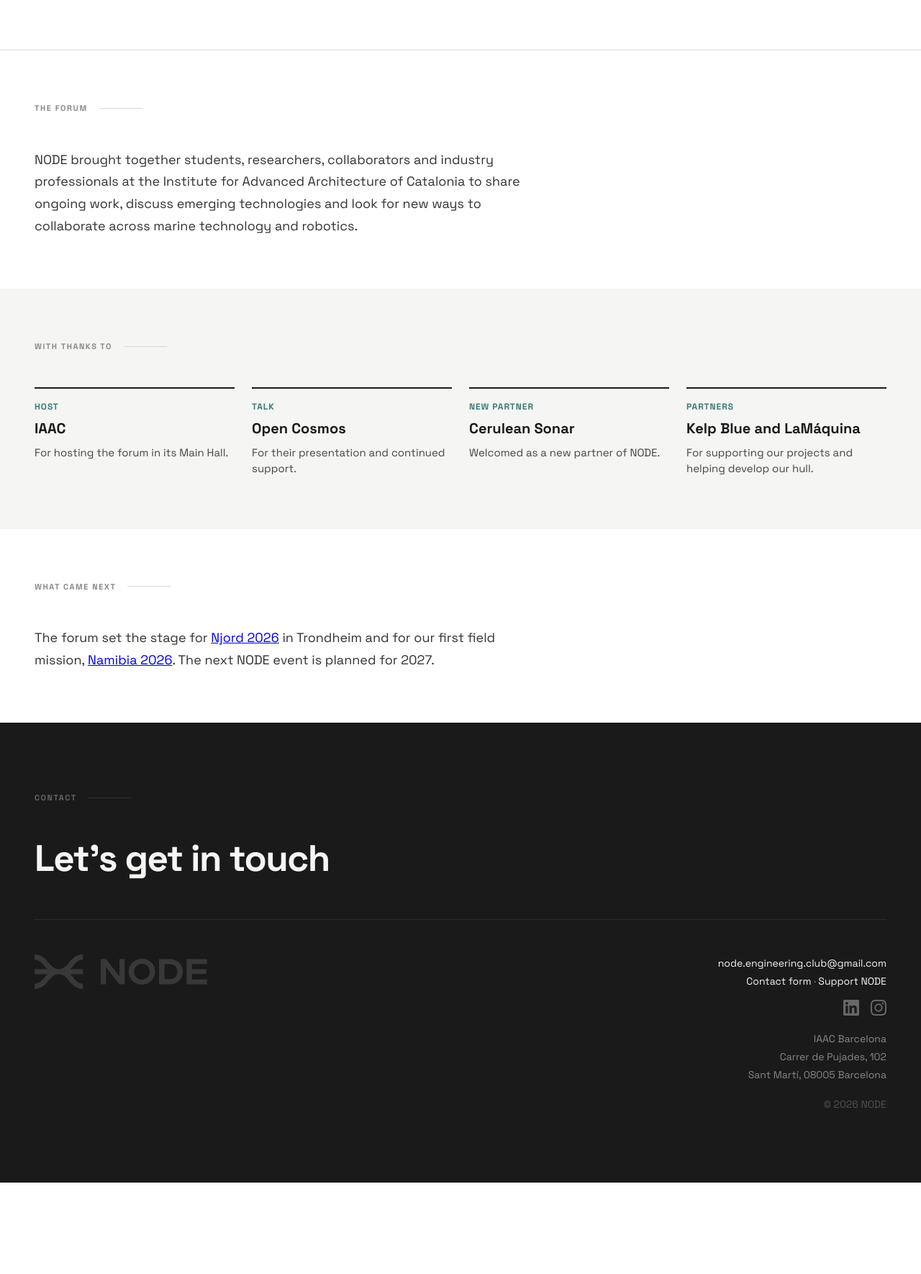
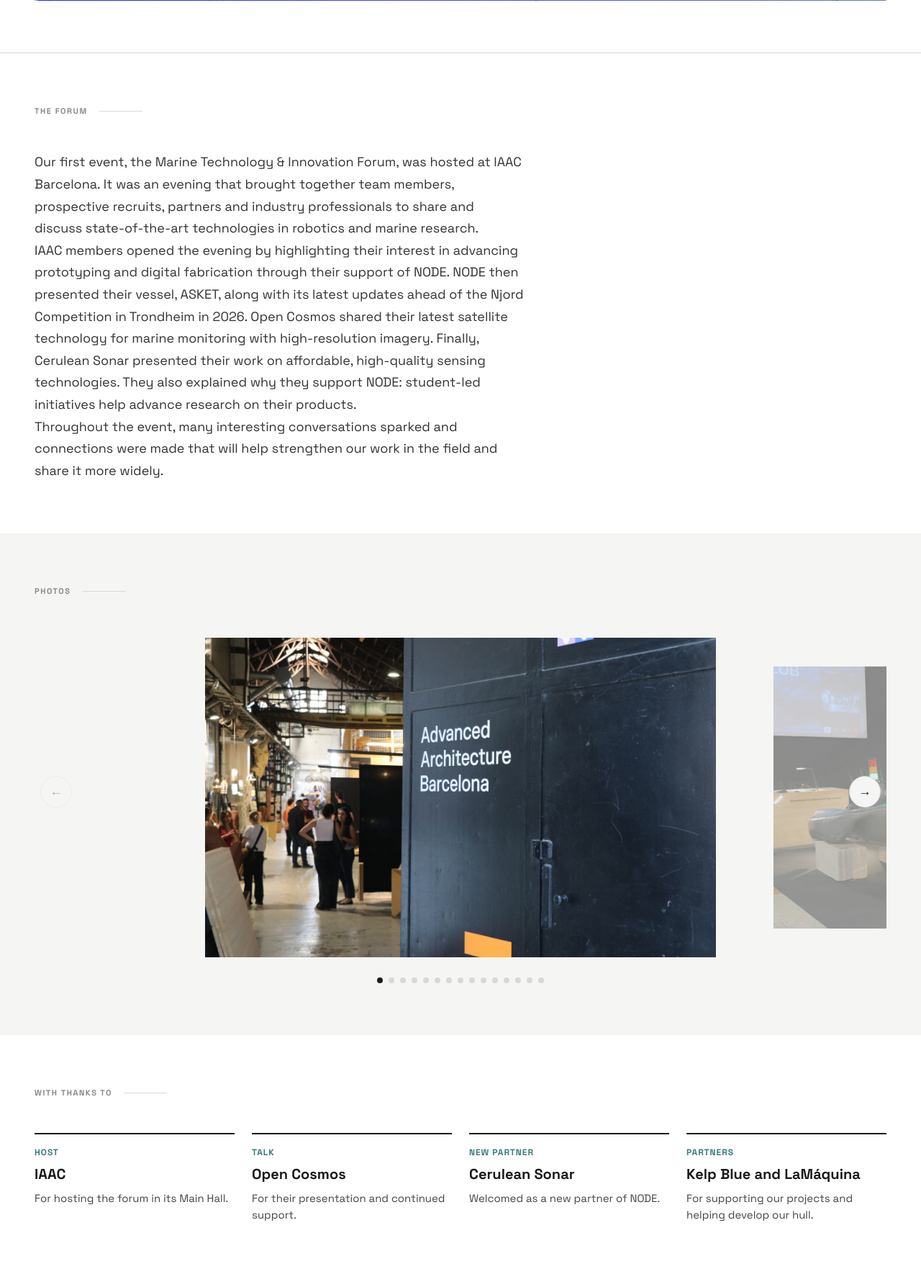
Before and after one commit to franferlopes/node-collective, a Node server app: page /missions/marine-tech-forum-2026 in a window 1280 px wide. Shown: the part 1211-2981 px from the top of the page at 72% size. Before the commit the page ends 2854 px from the top, so only its background shows below. Run offline with Node 20, Linux system fonts and the light colour scheme.

Commit message:
Forum 2026 page: Belén's write-up, event photos carousel, 2027 edition contact note
Co-Authored-By: Claude Opus 5.5 <noreply@anthropic.com>

```diff
--- a/views/missions/forum-2026.ejs
+++ b/views/missions/forum-2026.ejs
@@ -26,7 +26,7 @@
         <div><dt>Hosted by</dt><dd>NODE Engineering Club</dd></div>
       </dl>
       <figure class="mission-cover">
-        <img src="/images/missions/forum/marine-tech-forum-2026.jpg" alt="Poster for the Marine Technology and Innovation Forum 2026, 21 May, 18:30 at IAAC Main Hall, with partner logos">
+        <img src="/images/missions/forum/forum-iaac-weekly.jpg" alt="Marine Technology and Innovation Forum 2026 banner: 21 May, 18:30 at IAAC Main Hall, with partner logos">
       </figure>
     </div>
   </section>
@@ -34,11 +34,41 @@
   <section class="mission-section">
     <div class="mission-section-inner">
       <div class="section-label">The forum</div>
-      <p class="mission-text">NODE brought together students, researchers, collaborators and industry professionals at the Institute for Advanced Architecture of Catalonia to share ongoing work, discuss emerging technologies and look for new ways to collaborate across marine technology and robotics.</p>
+      <p class="mission-text">Our first event, the Marine Technology &amp; Innovation Forum, was hosted at IAAC Barcelona. It was an evening that brought together team members, prospective recruits, partners and industry professionals to share and discuss state-of-the-art technologies in robotics and marine research.</p>
+      <p class="mission-text">IAAC members opened the evening by highlighting their interest in advancing prototyping and digital fabrication through their support of NODE. NODE then presented their vessel, ASKET, along with its latest updates ahead of the Njord Competition in Trondheim in 2026. Open Cosmos shared their latest satellite technology for marine monitoring with high-resolution imagery. Finally, Cerulean Sonar presented their work on affordable, high-quality sensing technologies. They also explained why they support NODE: student-led initiatives help advance research on their products.</p>
+      <p class="mission-text">Throughout the event, many interesting conversations sparked and connections were made that will help strengthen our work in the field and share it more widely.</p>
     </div>
   </section>
 
   <section class="mission-section mission-section-alt">
+    <div class="mission-section-inner">
+      <div class="section-label">Photos</div>
+      <div class="carousel" data-carousel>
+        <div class="carousel-track">
+          <figure class="carousel-slide"><img src="/images/missions/forum/forum-0769.jpg" alt="The entrance to IAAC, Advanced Architecture Barcelona, on the evening of the forum" loading="lazy"></figure>
+          <figure class="carousel-slide"><img src="/images/missions/forum/forum-0745.jpg" alt="Guests look at the ASKET hull on display" loading="lazy"></figure>
+          <figure class="carousel-slide"><img src="/images/missions/forum/forum-0747.jpg" alt="Guests talk with the team next to the 3D printed hull sections" loading="lazy"></figure>
+          <figure class="carousel-slide"><img src="/images/missions/forum/forum-0755.jpg" alt="A visitor looks at 3D printed parts next to an ASKET hull section" loading="lazy"></figure>
+          <figure class="carousel-slide"><img src="/images/missions/forum/forum-0781.jpg" alt="The audience follows a speaker joining by video call" loading="lazy"></figure>
+          <figure class="carousel-slide"><img src="/images/missions/forum/forum-0786.jpg" alt="A speaker presents at the IAAC stage" loading="lazy"></figure>
+          <figure class="carousel-slide"><img src="/images/missions/forum/forum-0801.jpg" alt="Guests try out the electronics on top of the ASKET hull" loading="lazy"></figure>
+          <figure class="carousel-slide"><img src="/images/missions/forum/forum-0826.jpg" alt="A speaker presents from the IAAC desk" loading="lazy"></figure>
+          <figure class="carousel-slide"><img src="/images/missions/forum/forum-0852.jpg" alt="A speaker presents to the audience in the IAAC Main Hall" loading="lazy"></figure>
+          <figure class="carousel-slide"><img src="/images/missions/forum/forum-0860.jpg" alt="NODE shows the team's field work on the screen" loading="lazy"></figure>
+          <figure class="carousel-slide"><img src="/images/missions/forum/forum-0872.jpg" alt="A guest looks at the NODE electronics boards on display" loading="lazy"></figure>
+          <figure class="carousel-slide"><img src="/images/missions/forum/forum-0897.jpg" alt="NODE presents the design challenge behind ASKET" loading="lazy"></figure>
+          <figure class="carousel-slide"><img src="/images/missions/forum/forum-0912.jpg" alt="Presenting ASKET on the water during the forum talks" loading="lazy"></figure>
+          <figure class="carousel-slide"><img src="/images/missions/forum/forum-0947.jpg" alt="Guests gather around the ASKET hull after the talks" loading="lazy"></figure>
+          <figure class="carousel-slide"><img src="/images/missions/forum/forum-0955.jpg" alt="Guests and partners talking after the talks" loading="lazy"></figure>
+        </div>
+        <button class="carousel-btn carousel-prev" type="button" aria-label="Previous photo">&larr;</button>
+        <button class="carousel-btn carousel-next" type="button" aria-label="Next photo">&rarr;</button>
+        <div class="carousel-dots"></div>
+      </div>
+    </div>
+  </section>
+
+  <section class="mission-section">
     <div class="mission-section-inner">
       <div class="section-label">With thanks to</div>
       <ol class="mission-plan">
@@ -50,14 +80,16 @@
     </div>
   </section>
 
-  <section class="mission-section">
+  <section class="mission-section mission-section-alt">
     <div class="mission-section-inner">
       <div class="section-label">What came next</div>
-      <p class="mission-text">The forum set the stage for <a href="/missions/njord-2026">Njord 2026</a> in Trondheim and for our first field mission, <a href="/missions/namibia-2026">Namibia 2026</a>. The next NODE event is planned for 2027.</p>
+      <p class="mission-text">The forum set the stage for <a href="/missions/njord-2026">Njord 2026</a> in Trondheim and for our first field mission, <a href="/missions/namibia-2026">Namibia 2026</a>. The next edition is planned for 2027: to take part, <a href="/contact">get in touch with us</a>.</p>
     </div>
   </section>
 
   <%- include('../partials/footer') %>
 
+  <script src="/js/carousel.js"></script>
+
 </body>
 </html>
--- a/views/missions/index.ejs
+++ b/views/missions/index.ejs
@@ -52,9 +52,9 @@
       </a>
       <div class="mission-featured is-pending">
         <div class="mission-category">Event · 2027</div>
-        <h3>Our next event</h3>
-        <p>Something new is on the way for 2027. Details soon.</p>
-        <span class="mission-soon">Announcement coming soon</span>
+        <h3>Marine Tech Forum 2027</h3>
+        <p>To participate in the 2027 edition of the Marine Technology &amp; Innovation Forum, <a href="/contact">get in touch with us</a>.</p>
+        <span class="mission-soon">Date coming soon</span>
       </div>
     </div>
     <% if (posts.length === 0) { %>
```
Also changed, not shown: public/images/missions/forum/forum-0745.jpg (added), public/images/missions/forum/forum-0747.jpg (added), public/images/missions/forum/forum-0755.jpg (added), public/images/missions/forum/forum-0769.jpg (added), public/images/missions/forum/forum-0781.jpg (added), public/images/missions/forum/forum-0786.jpg (added), public/images/missions/forum/forum-0801.jpg (added), public/images/missions/forum/forum-0826.jpg (added), public/images/missions/forum/forum-0852.jpg (added), public/images/missions/forum/forum-0860.jpg (added), public/images/missions/forum/forum-0872.jpg (added), public/images/missions/forum/forum-0897.jpg (added), public/images/missions/forum/forum-0912.jpg (added), public/images/missions/forum/forum-0947.jpg (added), 2 more files.
